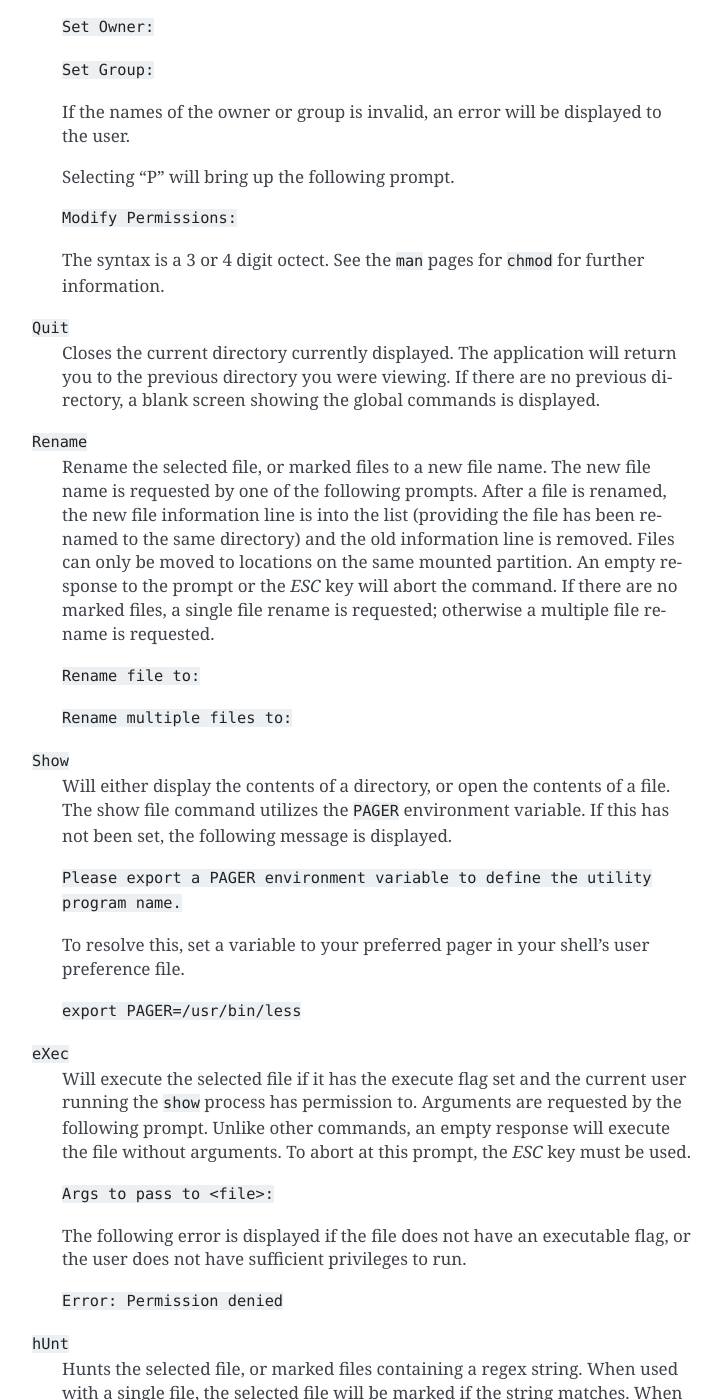
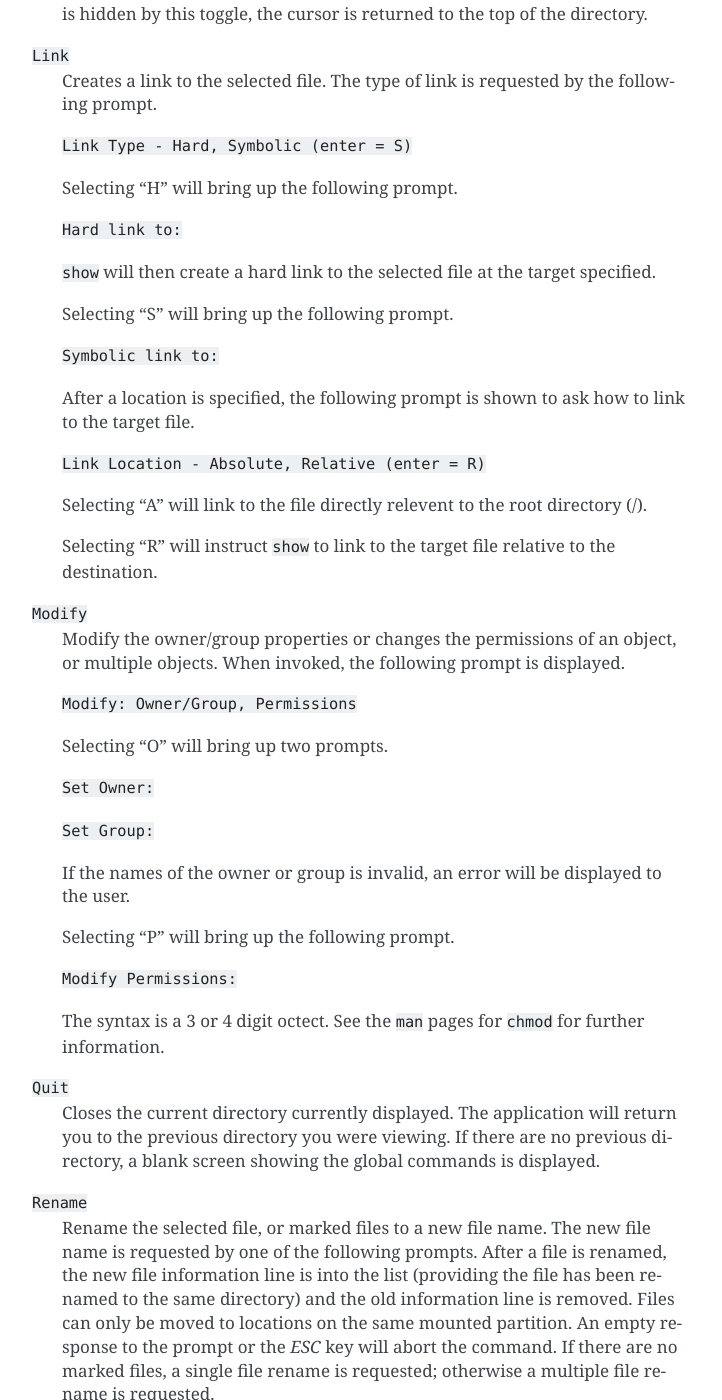
Before and after one commit to roberthawdon/dfshow, a Sphinx documentation site: the page built from docs/source/show.rst, in a window 1280 px wide and 1400 px high, scrolled down 4814 px. Shown: the whole window, without its empty margins (388-1110 px from the left). Built offline with Sphinx 7.4.7, drawn with Linux system fonts in a browser that asks for light colours; some of the changed text lies outside the part shown.

Commit message:
Updated documentation

```diff
--- a/docs/source/conf.py
+++ b/docs/source/conf.py
@@ -20,7 +20,7 @@
 # -- Project information -----------------------------------------------------
 
 project = 'Directory File Show (DF-SHOW)'
-copyright = '2018, Robert Ian Hawdon'
+copyright = '2019, Robert Ian Hawdon'
 author = 'Robert Ian Hawdon'
 
 # The short X.Y version
--- a/docs/source/show.rst
+++ b/docs/source/show.rst
@@ -35,6 +35,9 @@
 ``-f``
   Does not sort the output, this is equivilent to running ``show``
   with ``-aU``.
+
+``--full-time``
+  Sets the Time/Date format to ``full-iso``.
 
 ``-g``
   Only displays the group of each object. Can be paird with
@@ -122,6 +125,9 @@
 ``Hidden``
   Toggle the visibility of hidden objects.
 
+``Link``
+  Create a link between files or directories.
+
 ``Modify``
   Change the owner/group or permissions of files.
 
@@ -133,6 +139,9 @@
 
 ``Show``
   Show file or directory.
+
+``Touch``
+  Change file timestamps.
 
 ``eXec``
   Runs files marked as executable.
@@ -197,6 +206,34 @@
   If the currently selected object is hidden by this toggle, the
   cursor is returned to the top of the directory.
 
+``Link``
+  Creates a link to the selected file. The type of link is requested
+  by the following prompt.
+
+  ``Link Type - Hard, Symbolic (enter = S)``
+
+  Selecting "H" will bring up the following prompt.
+
+  ``Hard link to:``
+
+  ``show`` will then create a hard link to the selected file at the target
+  specified.
+
+  Selecting "S" will bring up the following prompt.
+
+  ``Symbolic link to:``
+
+  After a location is specified, the following prompt is shown to ask how to
+  link to the target file.
+
+  ``Link Location - Absolute, Relative (enter = R)``
+
+  Selecting "A" will link to the file directly relevent to the root directory
+  (/).
+
+  Selecting "R" will instruct ``show`` to link to the target file relative to the
+  destination.
+
 ``Modify``
   Modify the owner/group properties or changes the permissions of an
   object, or multiple objects. When invoked, the following prompt is
@@ -254,20 +291,18 @@
 
   ``export PAGER=/usr/bin/less``
 
-``eXec``
-  Will execute the selected file if it has the execute flag set and
-  the current user running the ``show`` process has permission to.
-  Arguments are requested by the following prompt. Unlike other
-  commands, an empty response will execute the file without
-  arguments. To abort at this prompt, the *ESC* key must be used.
+``Touch``
+  Sets the timestamp of the selected file(s). When selected, the following
+  prompt will be shown.
 
-  ``Args to pass to <file>:``
+  ``Set Time - Accessed, Both, Modified (enter = B)``
 
-  The following error is displayed if the file does not have an
-  executable flag, or the user does not have sufficient privileges
-  to run.
+  By default, ``show`` will modify both the access and modified times. When one
+  of the options is selected, one of the following prompts are shown.
 
-  ``Error: Permission denied``
+  ``Set Access Time:``
+  ``Set Modifed Time:``
+  ``Set Time:``
 
 ``hUnt``
   Hunts the selected file, or marked files containing a regex
@@ -286,6 +321,21 @@
   ``Match Case - Enter string:``
 
   ``Ignore Case - Enter string:``
+
+``eXec``
+  Will execute the selected file if it has the execute flag set and
+  the current user running the ``show`` process has permission to.
+  Arguments are requested by the following prompt. Unlike other
+  commands, an empty response will execute the file without
+  arguments. To abort at this prompt, the *ESC* key must be used.
+
+  ``Args to pass to <file>:``
+
+  The following error is displayed if the file does not have an
+  executable flag, or the user does not have sufficient privileges
+  to run.
+
+  ``Error: Permission denied``
 
 Functions
 ---------
@@ -456,7 +506,7 @@
 completely. The first character of the command is used to invoke the
 desired function. The command line is shown below.
 
-``cOlors, Run command, Edit file, Help, Make dir, Quit, Show dir``
+``cOlors, Edit file, Help, Make dir, Quit, Run command, Show dir, Touch file``
 
 These commands are desctibed below.
 
@@ -495,6 +545,20 @@
   used to abort this command.
 
   ``Show Directory - Enter pathname:``
+
+``Touch file``
+  Updates the timestamp of a specified file requested by the following prompt.
+  If the file doesn't exist, it will be created.
+
+  ``Touch File - Enter pathname:``
+
+  The following prompt is shown to ask if the time should be set to a specific
+  date.
+
+  ``Set Time? Yes/No (enter = N)``
+
+  Selecting No will set the file's access and modification time to the current
+  time.
 
 Colors
 ======
```
Also changed, not shown: 6 other files.
